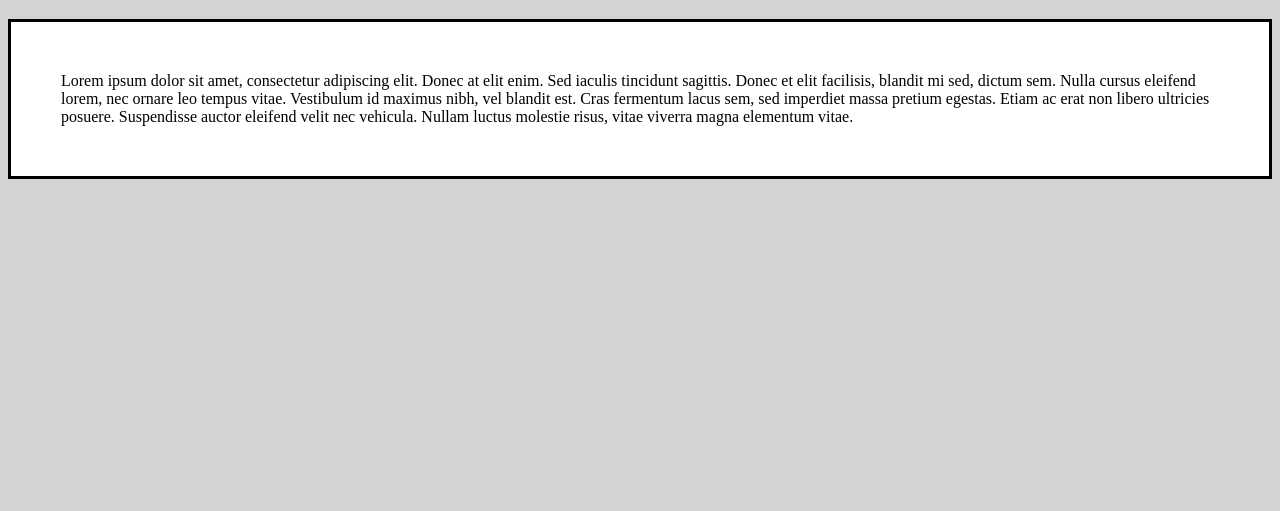
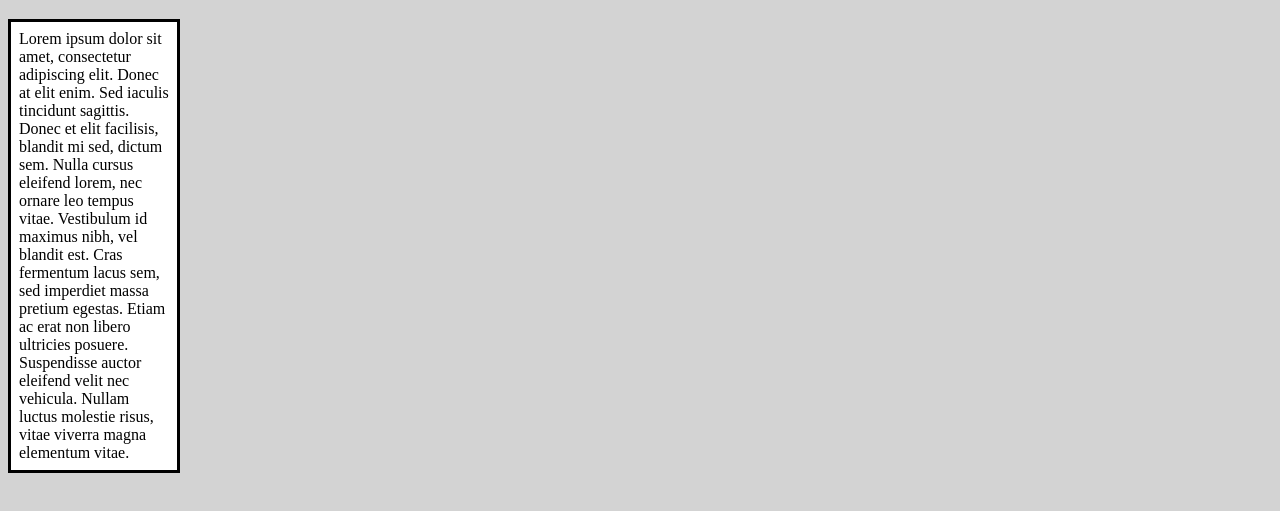
Before and after one commit to QuinnDeckard/site2a, a plain HTML site: page index.html in a window 1280 px wide. Shown: the part 61-572 px from the top of the page. Drawn offline with Linux system fonts and the light colour scheme.

Commit message:
Update mystyle.css

```diff
--- a/mystyle.css
+++ b/mystyle.css
@@ -7,7 +7,8 @@ h1 {
   margin-left: 20px;
 }
 #Lorem {
-   padding: 50px;
+   padding: 8px;
    border: 3px solid #000;
    background: #FFF;
+   width: 150px;
 }
```
